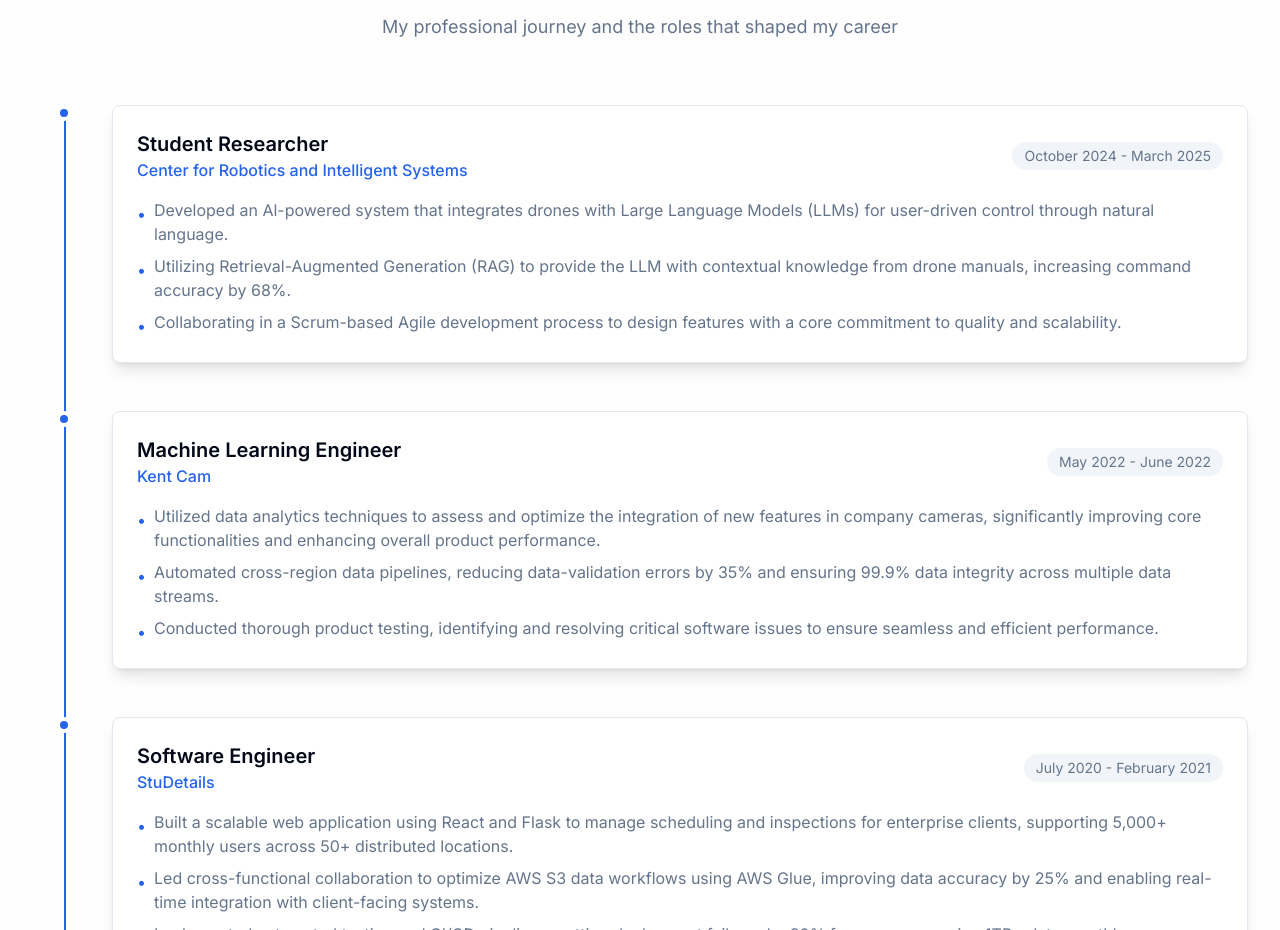
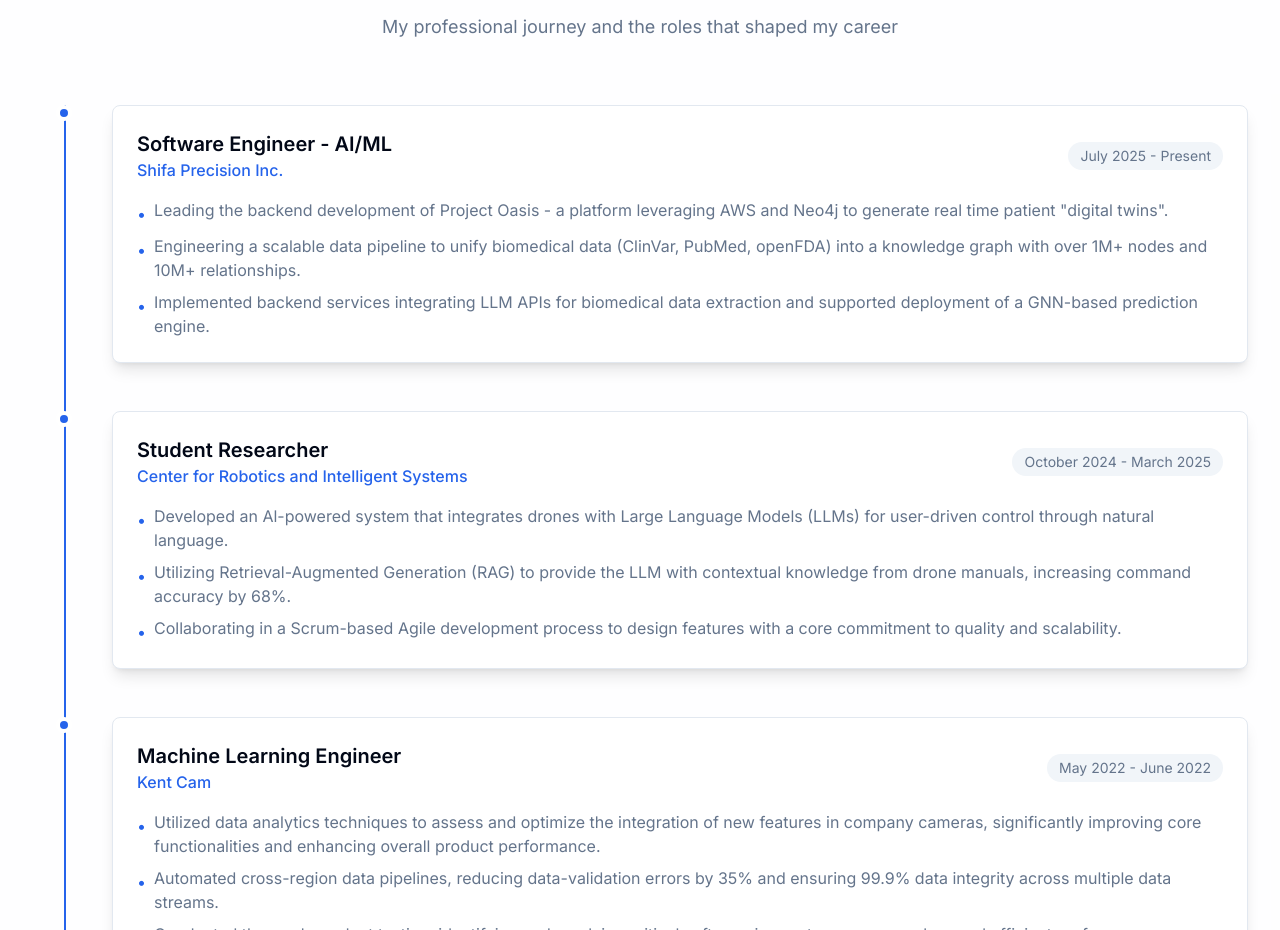
Before and after one commit to vidit1906/portfolio, a Next.js app: page / in a window 1280 px wide. Shown: the part 923-1853 px from the top of the page. Built offline with nearby package versions, Linux system fonts and the light colour scheme; no server answers.

Commit message:
added shifa precision

```diff
--- a/src/components/Experience.tsx
+++ b/src/components/Experience.tsx
@@ -4,6 +4,16 @@
 
 const Experience = () => {
   const experiences = [
+    {
+      title: 'Software Engineer - AI/ML',
+      company: 'Shifa Precision Inc.',
+      period: 'July 2025 - Present',
+      description: [
+        'Leading the backend development of Project Oasis - a platform leveraging AWS and Neo4j to generate real time patient "digital twins".',
+        'Engineering a scalable data pipeline to unify biomedical data (ClinVar, PubMed, openFDA) into a knowledge graph with over 1M+ nodes and 10M+ relationships.',
+        'Implemented backend services integrating LLM APIs for biomedical data extraction and supported deployment of a GNN-based prediction engine.',
+      ],
+    },
     {
       title: 'Student Researcher',
       company: 'Center for Robotics and Intelligent Systems',
```
